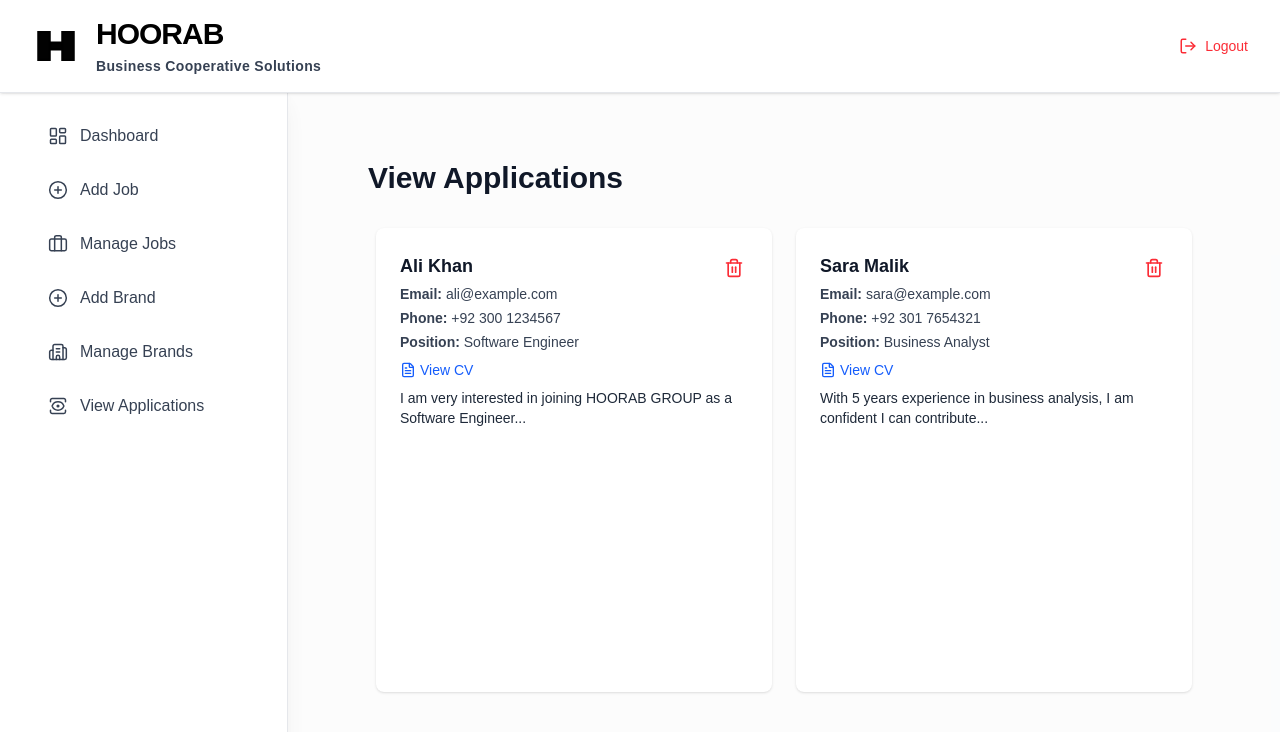
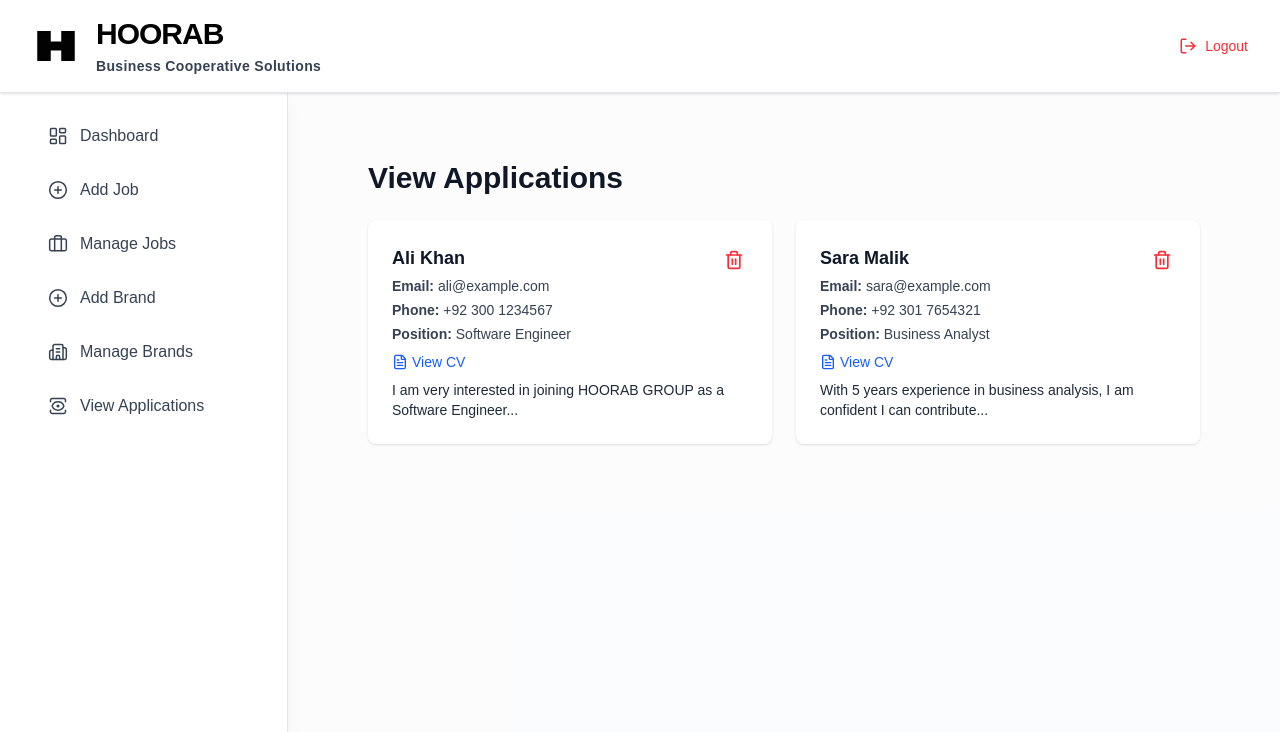
Before and after one commit to haroonkhadim123/business, a Next.js app: page /admin/view-application in a window 1280 px wide. Shown: the top 732 px of the page. Built offline with nearby package versions, Linux system fonts and the light colour scheme.

Commit message:
few changes

```diff
--- a/app/admin/view-application/page.js
+++ b/app/admin/view-application/page.js
@@ -42,7 +42,7 @@ export default function ViewApplicationsPage() {
         View Applications
       </h1>
 
-      <div className="grid md:grid-cols-2 h:[70vh]  md:h-[60vh] hide-scrollbar p-2  overflow-y-auto gap-6">
+      <div className="grid md:grid-cols-2  gap-6">
         {applications.map((app, index) => (
           <motion.div
             key={app.id}
```
